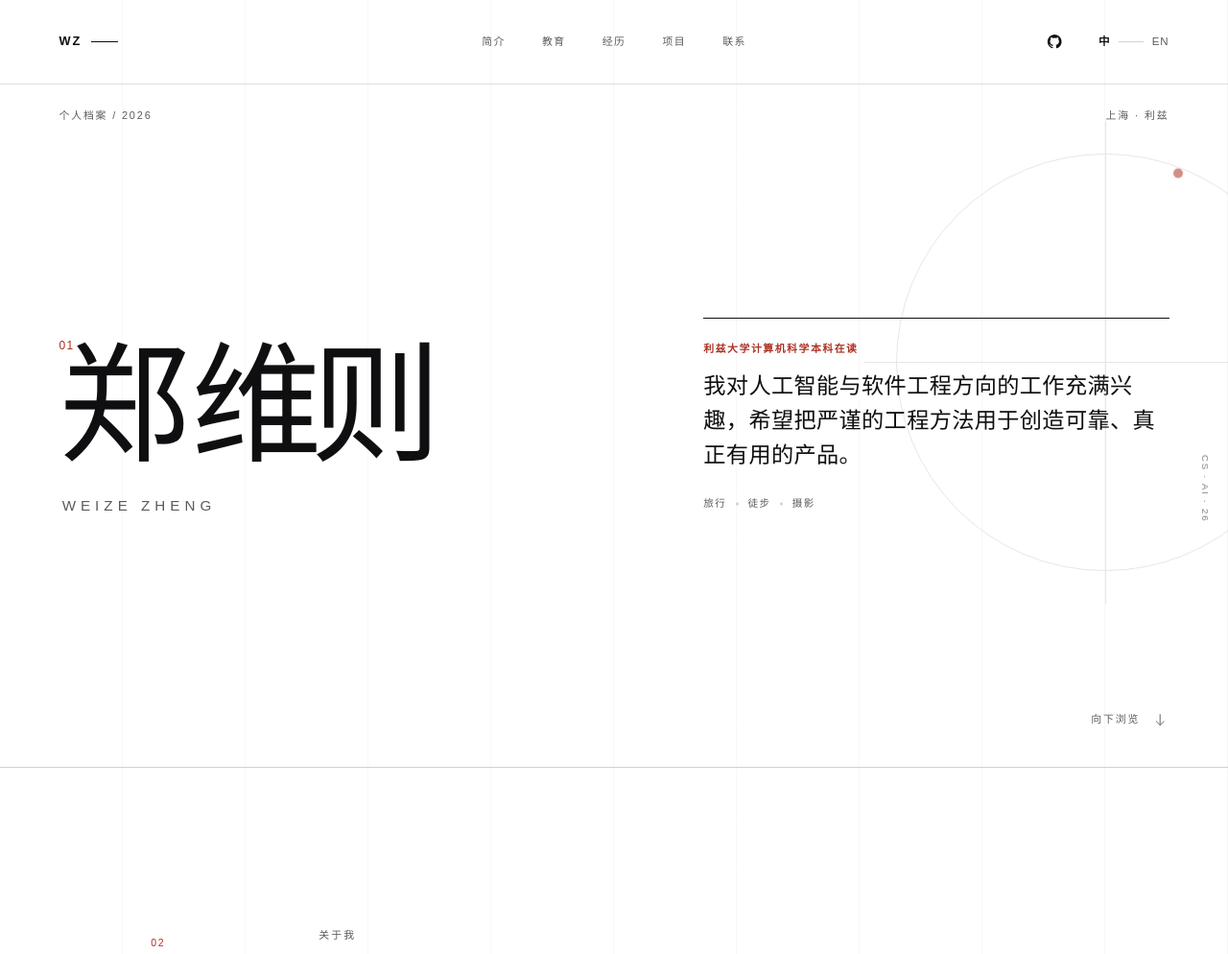
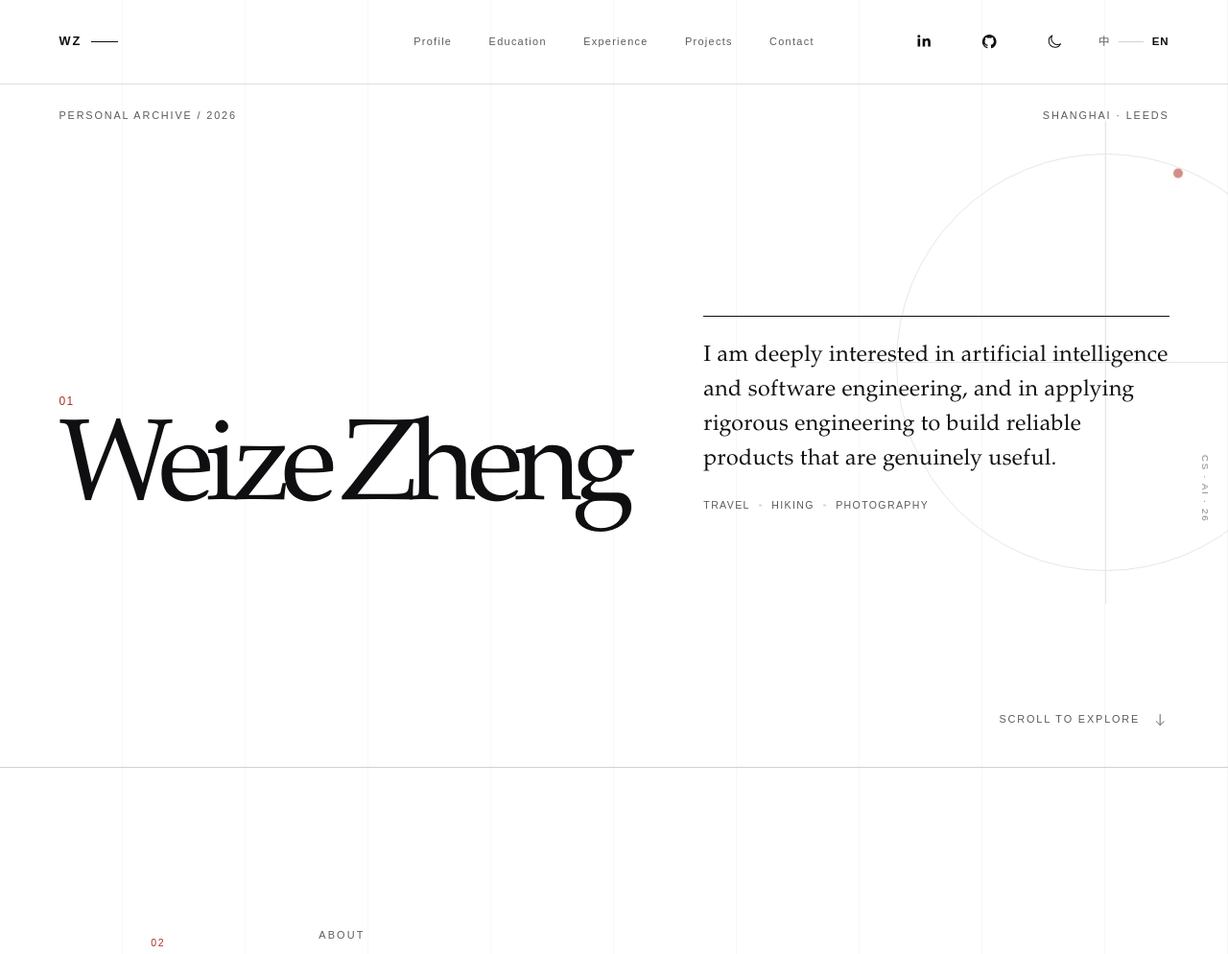
Before and after one commit to W1chik2nd/personal_page, a plain HTML site: page index.html in a window 1280 px wide. Shown: the top 994 px of the page at 96% size. Drawn offline with Linux system fonts and the light colour scheme.

Commit message:
update portfolio content and theme

```diff
--- a/app.js
+++ b/app.js
@@ -11,7 +11,6 @@ const translations = {
     heroLocation: "上海 · 利兹",
     firstName: "郑",
     lastName: "维则",
-    heroStatus: "利兹大学计算机科学本科在读",
     heroStatement:
       "我对人工智能与软件工程方向的工作充满兴趣，希望把严谨的工程方法用于创造可靠、真正有用的产品。",
     interestTravel: "旅行",
@@ -24,7 +23,7 @@ const translations = {
     profileBody:
       "我目前就读于利兹大学计算机科学专业。我的实践横跨 ARM 嵌入式平台上的实时目标跟踪、AI 语音识别原型，以及全栈航班预订系统。我喜欢把问题拆开、把团队组织起来，再让方案稳定地运行。",
     focusLabel: "当前关注",
-    focusValue: "嵌入式 AI / 视觉",
+    focusValue: "软件工程 / AI",
     languagesLabel: "语言",
     languagesValue: "中文 / English",
     availableLabel: "状态",
@@ -38,9 +37,10 @@ const translations = {
     present: "至今",
     leeds: "利兹大学",
     degree: "计算机科学理学学士",
-    gpa: "GPA 3.7 / 4.0 · 英国二等一学位水平",
+    gpa: "预计均分 70 / 100 · 一等学位",
     courseLabel: "课程选择",
-    courseList: "数据结构 · 算法 · 操作系统 · 计算机体系结构 · 并行计算 · 软件工程",
+    courseList:
+      "数据结构 · 算法 · 离散数学 · 操作系统 · 计算机体系结构 · 并行计算 · 软件工程 · 程序设计（C、Python、Kotlin）· 计算机图形 · 高性能计算 · 神经网络与深度学习",
     toolkitLabel: "技术工具箱",
     contactAside: "下一次对话，<br />可以从这里开始。",
     contactEyebrow: "联系",
@@ -53,6 +53,8 @@ const translations = {
     backTop: "返回顶部 ↑",
     expand: "展开详情",
     collapse: "收起详情",
+    themeToDark: "切换至深色模式",
+    themeToLight: "切换至浅色模式",
     resumePath: "./assets/CV_cn.docx",
   },
   en: {
@@ -67,7 +69,6 @@ const translations = {
     heroLocation: "Shanghai · Leeds",
     firstName: "Weize",
     lastName: "Zheng",
-    heroStatus: "BSc Computer Science student at the University of Leeds",
     heroStatement:
       "I am deeply interested in artificial intelligence and software engineering, and in applying rigorous engineering to build reliable products that are genuinely useful.",
     interestTravel: "Travel",
@@ -80,7 +81,7 @@ const translations = {
     profileBody:
       "I study Computer Science at the University of Leeds. My work spans real-time object tracking on ARM embedded platforms, an AI speech-recognition prototype, and a full-stack flight booking system. I enjoy breaking down problems, aligning a team, and making the result run reliably.",
     focusLabel: "Current focus",
-    focusValue: "Embedded AI / Vision",
+    focusValue: "Software Engineering / AI",
     languagesLabel: "Languages",
     languagesValue: "English / 中文",
     availableLabel: "Status",
@@ -94,10 +95,10 @@ const translations = {
     present: "Present",
     leeds: "University of Leeds",
     degree: "BSc Computer Science",
-    gpa: "GPA 3.7 / 4.0 · 2:1 equivalent",
+    gpa: "Expected average 70 / 100 · First-Class honours",
     courseLabel: "Selected coursework",
     courseList:
-      "Data Structures · Algorithms · Operating Systems · Computer Architecture · Parallel Computing · Software Engineering",
+      "Data Structures · Algorithms · Discrete Mathematics · Operating Systems · Computer Architecture · Parallel Computing · Software Engineering · Programming (C, Python, Kotlin) · Computer Graphics · High Performance Computing · Neural Networks & Deep Learning",
     toolkitLabel: "Technical toolkit",
     contactAside: "The next conversation<br />can start here.",
     contactEyebrow: "Contact",
@@ -110,6 +111,8 @@ const translations = {
     backTop: "Back to top ↑",
     expand: "Expand details",
     collapse: "Collapse details",
+    themeToDark: "Switch to dark mode",
+    themeToLight: "Switch to light mode",
     resumePath: "./assets/CV_en.docx",
   },
 };
@@ -229,10 +232,37 @@ const projects = {
 };
 
 const languageSwitch = document.querySelector(".language-switch");
+const themeSwitch = document.querySelector(".theme-switch");
+const themeColor = document.querySelector('meta[name="theme-color"]');
 const experienceTimeline = document.querySelector("#experienceTimeline");
 const projectTimeline = document.querySelector("#projectTimeline");
 const resumeLink = document.querySelector("[data-resume-link]");
-let activeLanguage = localStorage.getItem("preferred-language") === "en" ? "en" : "zh";
+const savedLanguage = localStorage.getItem("preferred-language");
+const deviceLanguage = navigator.language.toLowerCase().startsWith("zh") ? "zh" : "en";
+let activeLanguage =
+  savedLanguage === "zh" || savedLanguage === "en" ? savedLanguage : deviceLanguage;
+const colorSchemeQuery = window.matchMedia("(prefers-color-scheme: dark)");
+const savedTheme = localStorage.getItem("preferred-theme");
+let activeTheme = savedTheme === "dark" || savedTheme === "light"
+  ? savedTheme
+  : colorSchemeQuery.matches
+    ? "dark"
+    : "light";
+
+function applyTheme(theme, persist = false) {
+  activeTheme = theme;
+  document.documentElement.dataset.theme = theme;
+  themeColor.content = theme === "dark" ? "#171815" : "#ffffff";
+
+  const label =
+    theme === "dark"
+      ? translations[activeLanguage].themeToLight
+      : translations[activeLanguage].themeToDark;
+  themeSwitch.setAttribute("aria-label", label);
+  themeSwitch.title = label;
+
+  if (persist) localStorage.setItem("preferred-theme", theme);
+}
 
 function renderTimeline(container, items, lang) {
   container.innerHTML = items
@@ -279,7 +309,7 @@ function renderTimeline(container, items, lang) {
   });
 }
 
-function applyLanguage(lang) {
+function applyLanguage(lang, persist = false) {
   activeLanguage = lang;
   const copy = translations[lang];
 
@@ -296,14 +326,32 @@ function applyLanguage(lang) {
   });
 
   resumeLink.href = copy.resumePath;
+  applyTheme(activeTheme);
   renderTimeline(experienceTimeline, experience[lang], lang);
   renderTimeline(projectTimeline, projects[lang], lang);
   observeReveals();
-  localStorage.setItem("preferred-language", lang);
+  if (persist) localStorage.setItem("preferred-language", lang);
 }
 
 languageSwitch.addEventListener("click", () => {
-  applyLanguage(activeLanguage === "zh" ? "en" : "zh");
+  applyLanguage(activeLanguage === "zh" ? "en" : "zh", true);
+});
+
+themeSwitch.addEventListener("click", () => {
+  applyTheme(activeTheme === "dark" ? "light" : "dark", true);
+});
+
+colorSchemeQuery.addEventListener("change", (event) => {
+  if (!localStorage.getItem("preferred-theme")) {
+    applyTheme(event.matches ? "dark" : "light");
+  }
+});
+
+window.addEventListener("languagechange", () => {
+  if (!localStorage.getItem("preferred-language")) {
+    const language = navigator.language.toLowerCase().startsWith("zh") ? "zh" : "en";
+    applyLanguage(language);
+  }
 });
 
 let revealObserver;
@@ -347,4 +395,5 @@ const sectionObserver = new IntersectionObserver(
 
 sections.forEach((section) => sectionObserver.observe(section));
 document.querySelector("#year").textContent = new Date().getFullYear();
+applyTheme(activeTheme);
 applyLanguage(activeLanguage);
--- a/index.html
+++ b/index.html
@@ -9,6 +9,27 @@
     />
     <meta name="theme-color" content="#ffffff" />
     <title>郑维则 · Weize Zheng</title>
+    <script>
+      (() => {
+        const savedTheme = localStorage.getItem("preferred-theme");
+        const theme =
+          savedTheme === "dark" || savedTheme === "light"
+            ? savedTheme
+            : window.matchMedia("(prefers-color-scheme: dark)").matches
+              ? "dark"
+              : "light";
+        const savedLanguage = localStorage.getItem("preferred-language");
+        const language =
+          savedLanguage === "zh" || savedLanguage === "en"
+            ? savedLanguage
+            : navigator.language.toLowerCase().startsWith("zh")
+              ? "zh"
+              : "en";
+
+        document.documentElement.dataset.theme = theme;
+        document.documentElement.lang = language === "zh" ? "zh-CN" : "en";
+      })();
+    </script>
     <link rel="stylesheet" href="./styles.css" />
     <script src="./app.js" defer></script>
   </head>
@@ -30,7 +51,19 @@
 
       <div class="header-actions">
         <a
-          class="github-link github-link--header"
+          class="social-link linkedin-link--header"
+          href="https://www.linkedin.com/in/weize-zheng-5814972bb/"
+          target="_blank"
+          rel="noreferrer"
+          aria-label="LinkedIn – Weize Zheng"
+        >
+          <svg viewBox="0 0 24 24" aria-hidden="true">
+            <path d="M6.7 8.2H3.3V19h3.4V8.2ZM5 3a2 2 0 1 0 0 4 2 2 0 0 0 0-4Zm8.4 5.2H10V19h3.4v-5.3c0-1.4.3-2.8 2.1-2.8 1.8 0 1.8 1.7 1.8 2.9V19h3.4v-5.9c0-2.9-.6-5.2-4.1-5.2-1.6 0-2.7.9-3.2 1.7V8.2Z" />
+          </svg>
+        </a>
+
+        <a
+          class="social-link github-link github-link--header"
           href="https://github.com/W1chik2nd"
           target="_blank"
           rel="noreferrer"
@@ -42,6 +75,16 @@
             />
           </svg>
         </a>
+
+        <button class="theme-switch" type="button" aria-label="切换至深色模式" title="切换至深色模式">
+          <svg class="theme-icon theme-icon--moon" viewBox="0 0 24 24" aria-hidden="true">
+            <path d="M20.2 15.2A8.4 8.4 0 0 1 8.8 3.8 8.5 8.5 0 1 0 20.2 15.2Z" />
+          </svg>
+          <svg class="theme-icon theme-icon--sun" viewBox="0 0 24 24" aria-hidden="true">
+            <circle cx="12" cy="12" r="3.5" />
+            <path d="M12 2v2.1M12 19.9V22M4.9 4.9l1.5 1.5M17.6 17.6l1.5 1.5M2 12h2.1M19.9 12H22M4.9 19.1l1.5-1.5M17.6 6.4l1.5-1.5" />
+          </svg>
+        </button>
 
         <button class="language-switch" type="button" aria-label="Switch language">
           <span class="language-option is-active" data-lang-option="zh">中</span>
@@ -69,7 +112,6 @@
           </div>
 
           <div class="hero-intro reveal">
-            <p class="hero-status" data-i18n="heroStatus">利兹大学计算机科学本科在读</p>
             <p class="hero-statement" data-i18n="heroStatement">
               我对人工智能与软件工程方向的工作充满兴趣，希望把严谨的工程方法用于创造可靠、真正有用的产品。
             </p>
@@ -116,7 +158,7 @@
             <div class="profile-facts" aria-label="Profile facts">
               <div>
                 <span data-i18n="focusLabel">当前关注</span>
-                <strong data-i18n="focusValue">嵌入式 AI / 视觉</strong>
+                <strong data-i18n="focusValue">软件工程 / AI</strong>
               </div>
               <div>
                 <span data-i18n="languagesLabel">语言</span>
@@ -156,14 +198,15 @@
                 </a>
               </div>
               <p data-i18n="degree">计算机科学理学学士</p>
-              <p class="record-note" data-i18n="gpa">GPA 3.7 / 4.0 · 英国二等一学位水平</p>
+              <p class="record-note" data-i18n="gpa">预计均分 70 / 100 · 一等学位</p>
             </div>
           </article>
 
           <div class="course-field reveal">
             <span data-i18n="courseLabel">课程选择</span>
             <p data-i18n="courseList">
-              数据结构 · 算法 · 操作系统 · 计算机体系结构 · 并行计算 · 软件工程
+              数据结构 · 算法 · 离散数学 · 操作系统 · 计算机体系结构 · 并行计算 · 软件工程 ·
+              程序设计（C、Python、Kotlin）· 计算机图形 · 高性能计算 · 神经网络与深度学习
             </p>
           </div>
 
@@ -257,6 +300,20 @@
               </span>
               <span>@W1chik2nd ↗</span>
             </a>
+            <a
+              class="plain-link linkedin-contact"
+              href="https://www.linkedin.com/in/weize-zheng-5814972bb/"
+              target="_blank"
+              rel="noreferrer"
+            >
+              <span class="linkedin-label">
+                <svg viewBox="0 0 24 24" aria-hidden="true">
+                  <path d="M6.7 8.2H3.3V19h3.4V8.2ZM5 3a2 2 0 1 0 0 4 2 2 0 0 0 0-4Zm8.4 5.2H10V19h3.4v-5.3c0-1.4.3-2.8 2.1-2.8 1.8 0 1.8 1.7 1.8 2.9V19h3.4v-5.9c0-2.9-.6-5.2-4.1-5.2-1.6 0-2.7.9-3.2 1.7V8.2Z" />
+                </svg>
+                LinkedIn
+              </span>
+              <span>Weize Zheng ↗</span>
+            </a>
           </div>
         </div>
       </section>
--- a/styles.css
+++ b/styles.css
@@ -6,10 +6,22 @@
   --muted: oklch(47% 0.006 265);
   --line: oklch(86% 0.004 265);
   --signal: oklch(50% 0.16 30);
+  --grid-line: color-mix(in oklch, var(--ink) 3%, transparent);
   --display: "Iowan Old Style", "Palatino Linotype", "Songti SC", "STSong", serif;
   --body: "Avenir Next", Avenir, "PingFang SC", "Hiragino Sans GB", sans-serif;
   --page-x: clamp(1.25rem, 4.8vw, 5.5rem);
   --ease: cubic-bezier(0.22, 1, 0.36, 1);
+}
+
+html[data-theme="dark"] {
+  color-scheme: dark;
+  --paper: oklch(20% 0.012 100);
+  --paper-deep: oklch(17% 0.01 100);
+  --ink: oklch(91% 0.012 85);
+  --muted: oklch(68% 0.012 85);
+  --line: oklch(32% 0.012 100);
+  --signal: oklch(72% 0.14 45);
+  --grid-line: color-mix(in oklch, var(--ink) 4%, transparent);
 }
 
 * {
@@ -25,8 +37,8 @@ body {
   margin: 0;
   color: var(--ink);
   background:
-    linear-gradient(90deg, transparent calc(100% - 1px), color-mix(in oklch, var(--ink) 3%, transparent) 1px),
-    #fff;
+    linear-gradient(90deg, transparent calc(100% - 1px), var(--grid-line) 1px),
+    var(--paper);
   background-size: clamp(4.5rem, 10vw, 9rem) 100%;
   font-family: var(--body);
   font-size: 1rem;
@@ -84,7 +96,8 @@ button {
   gap: clamp(0.8rem, 2vw, 1.5rem);
 }
 
-.github-link {
+.social-link,
+.theme-switch {
   display: inline-flex;
   width: 44px;
   height: 44px;
@@ -92,16 +105,50 @@ button {
   justify-content: center;
 }
 
-.github-link svg,
-.github-label svg {
+.social-link svg,
+.github-label svg,
+.linkedin-label svg {
   width: 1.15rem;
   fill: currentColor;
   transition: transform 350ms var(--ease);
 }
 
-.github-link:hover svg,
-.github-contact:hover svg {
+.social-link:hover svg,
+.github-contact:hover svg,
+.linkedin-contact:hover svg {
   transform: rotate(-8deg) scale(1.08);
+}
+
+.theme-switch {
+  position: relative;
+  padding: 0;
+  border: 0;
+  background: transparent;
+  cursor: pointer;
+}
+
+.theme-icon {
+  position: absolute;
+  width: 1.15rem;
+  fill: none;
+  stroke: currentColor;
+  stroke-linecap: round;
+  stroke-linejoin: round;
+  stroke-width: 1.35;
+  transition:
+    opacity 250ms ease,
+    transform 400ms var(--ease);
+}
+
+.theme-icon--sun,
+html[data-theme="dark"] .theme-icon--moon {
+  opacity: 0;
+  transform: rotate(-35deg) scale(0.65);
+}
+
+html[data-theme="dark"] .theme-icon--sun {
+  opacity: 1;
+  transform: rotate(0) scale(1);
 }
 
 .wordmark {
@@ -257,17 +304,6 @@ html[lang="en"] .hero-roman {
   gap: 1rem;
   padding-top: 1.4rem;
   border-top: 1px solid var(--ink);
-}
-
-.hero-status {
-  margin: 0;
-  color: var(--signal);
-  font-family: var(--body);
-  font-size: 0.68rem;
-  font-weight: 600;
-  letter-spacing: 0.14em;
-  line-height: 1.5;
-  text-transform: uppercase;
 }
 
 .hero-interests {
@@ -618,7 +654,7 @@ html[lang="en"] .hero-roman {
 .education {
   display: grid;
   gap: clamp(4rem, 10vw, 9rem);
-  background: #fff;
+  background: var(--paper-deep);
 }
 
 .education-lead {
@@ -801,10 +837,19 @@ html[lang="en"] .hero-roman {
   margin-top: 2rem;
 }
 
-.github-label {
+.github-label,
+.linkedin-label {
   display: inline-flex;
   align-items: center;
   gap: 0.65rem;
+}
+
+.university-identity img {
+  transition: filter 250ms ease;
+}
+
+html[data-theme="dark"] .university-identity img {
+  filter: invert(0.86) sepia(0.08);
 }
 
 .download-link,
```
Also changed, not shown: 2 other files.
